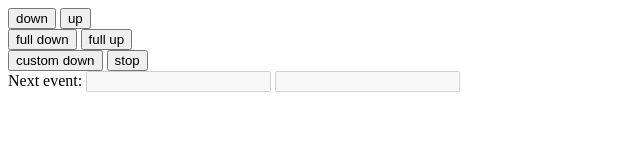
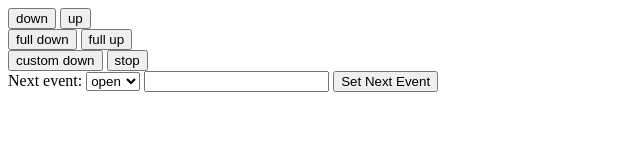
Before and after one commit to DiarmuidKelly/shutters, a plain HTML site: page opt/shutters/static/index.html in a window 1280 px wide. Shown: the whole page, without its empty margins (0-640 px from the left). Drawn offline with Linux system fonts and the light colour scheme; no server answers.

Commit message:
set next event

```diff
--- a/opt/shutters/static/index.html
+++ b/opt/shutters/static/index.html
@@ -16,8 +16,12 @@
     <input id="stop-btn" type="button" value="stop" onclick="stop();">
     <br />
     <label for="appt">Next event:</label>
-    <input type="text" disabled id="appa" name="appa">
-    <input type="text" disabled id="appt" name="appt">
+    <select id="appa" name="appa">
+        <option value="open">open</option>
+        <option value="close">close</option>
+      </select>
+    <input type="text" id="appt" name="appt">
+    <button onclick="updateEvent()">Set Next Event</button>
 </body>
 
 </html>
--- a/opt/shutters/static/script.js
+++ b/opt/shutters/static/script.js
@@ -30,10 +30,27 @@ async function custom_down() {
 }
 
 window.onload = async function () {
-    const response = await fetch('/open-time')
+    const response = await fetch('/next-event')
     data = await response.json();
     document.getElementById('appt').value = data['data'][0];
     document.getElementById('appa').value = data['data'][1];
 
 
 }
+
+function updateEvent(){
+    const params = {
+        type: document.getElementById('appt').value,
+        time: document.getElementById('appa').value
+    };
+    const options = {
+        method: 'POST',
+        json: JSON.stringify( params )
+    };
+    fetch( '/set-event', options )
+        .then( response => response.json() )
+        .then( data =>  {
+            document.getElementById('appt').value = data['data'][0];
+            document.getElementById('appa').value = data['data'][1];
+        } );
+}
```
Also changed, not shown: 1 other file.
